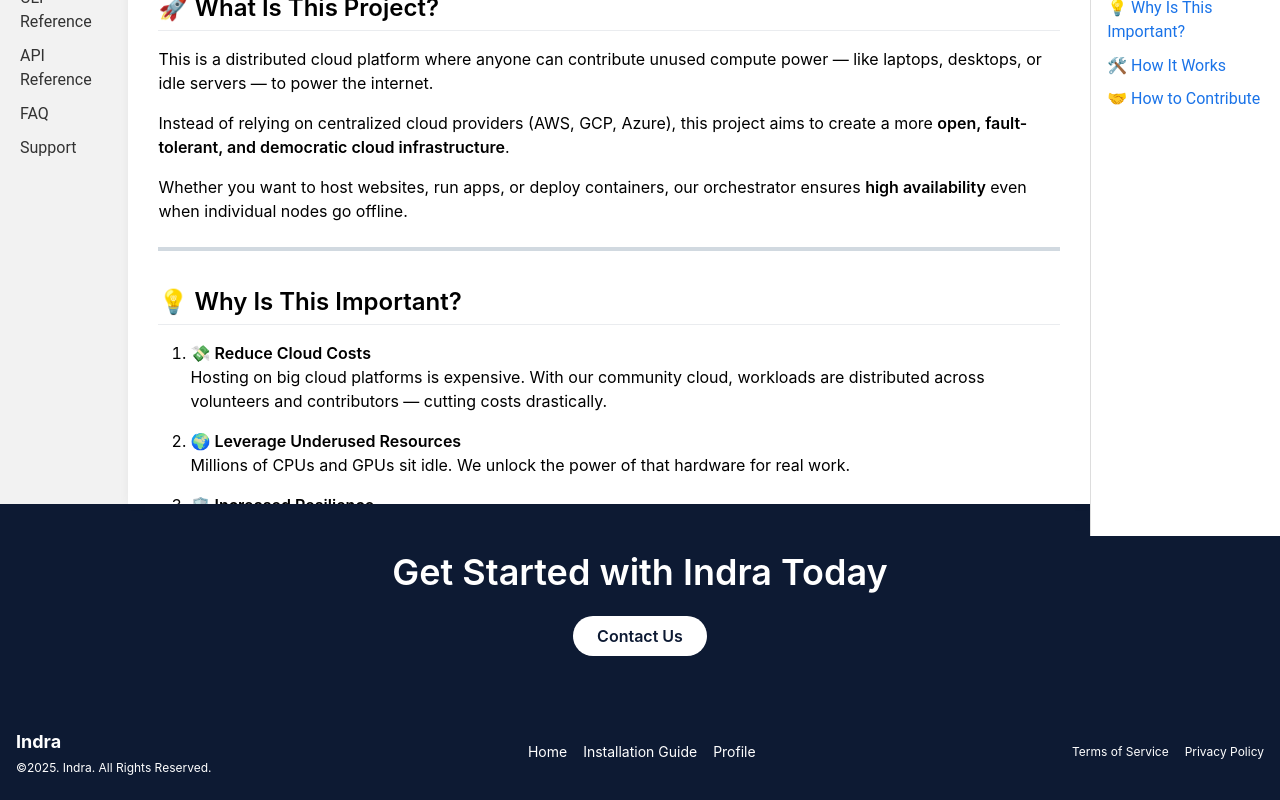
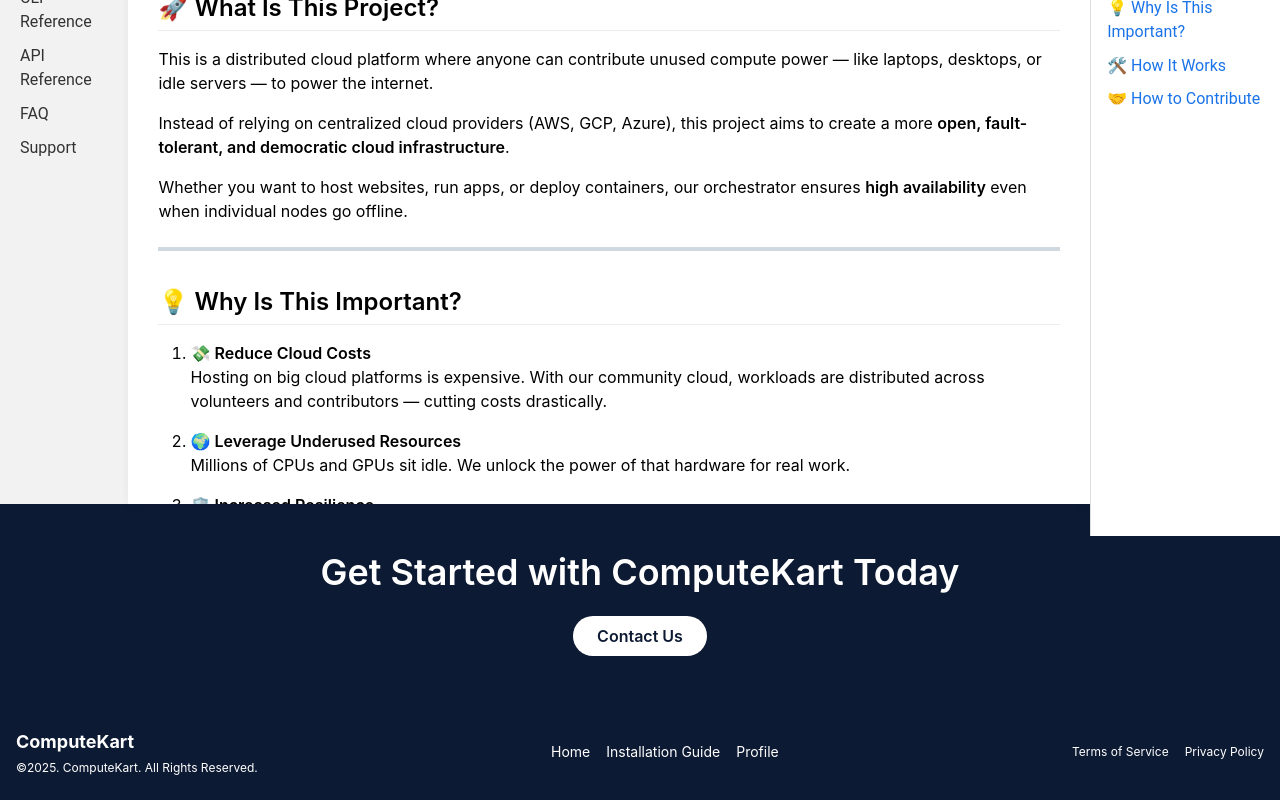
Before and after one commit to ProjectIndra/clientFrontend, a React (Create React App) app: page /docs in a window 1280 px wide. Shown: the part 376-1176 px from the top of the page. Built offline with nearby package versions, Linux system fonts and the light colour scheme; no server answers; sample sign-in values are in the browser's storage.

Commit message:
changed name from Indra to ComputeKart

```diff
--- a/src/components/Footer.js
+++ b/src/components/Footer.js
@@ -5,7 +5,7 @@
     <div>
       <section className="bg-[#0D1A33] text-white text-center py-12 px-4">
         <h2 className="text-2xl md:text-4xl font-semibold">
-          Get Started with Indra Today
+          Get Started with ComputeKart Today
         </h2>
         <button className="bg-white text-[#0D1A33] px-6 py-2 mt-6 rounded-full font-semibold">
           Contact Us
@@ -15,8 +15,8 @@
       {/* Footer */}
       <footer className="bg-[#0D1A33] text-white px-4 py-6 flex flex-col md:flex-row justify-between items-center">
         <div>
-          <p className="font-bold text-lg">Indra</p>
-          <p className="text-xs mt-1">©2025. Indra. All Rights Reserved.</p>
+          <p className="font-bold text-lg">ComputeKart</p>
+          <p className="text-xs mt-1">©2025. ComputeKart. All Rights Reserved.</p>
         </div>
         <ul className="flex gap-4 mt-4 md:mt-0 text-sm">
           <li>Home</li>
--- a/src/components/Navbar.js
+++ b/src/components/Navbar.js
@@ -104,7 +104,7 @@
         {/* Logo + Hamburger */}
         <div className="w-full flex justify-between items-center md:mr-10">
           <Link className="text-2xl md:text-3xl font-bold text-[#0a1d39]" to="/home">
-            Indra
+            ComputeKart
           </Link>
           <button
             className="md:hidden text-[#0a1d39] focus:outline-none"
```
Also changed, not shown: 7 other files (tests, documents, lock files or other folders).
